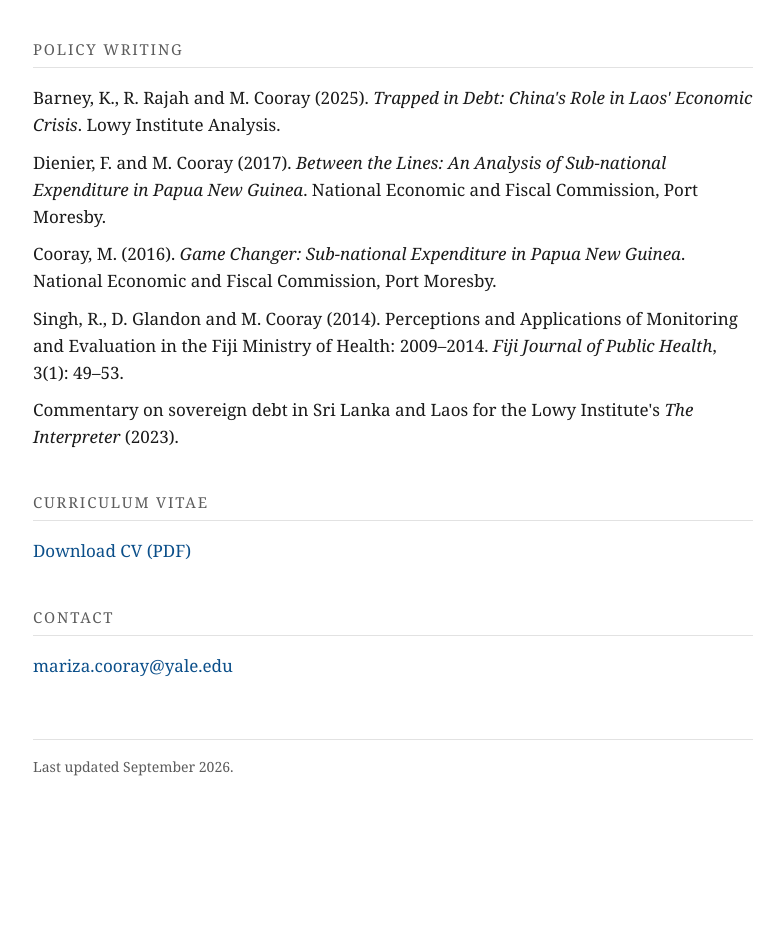
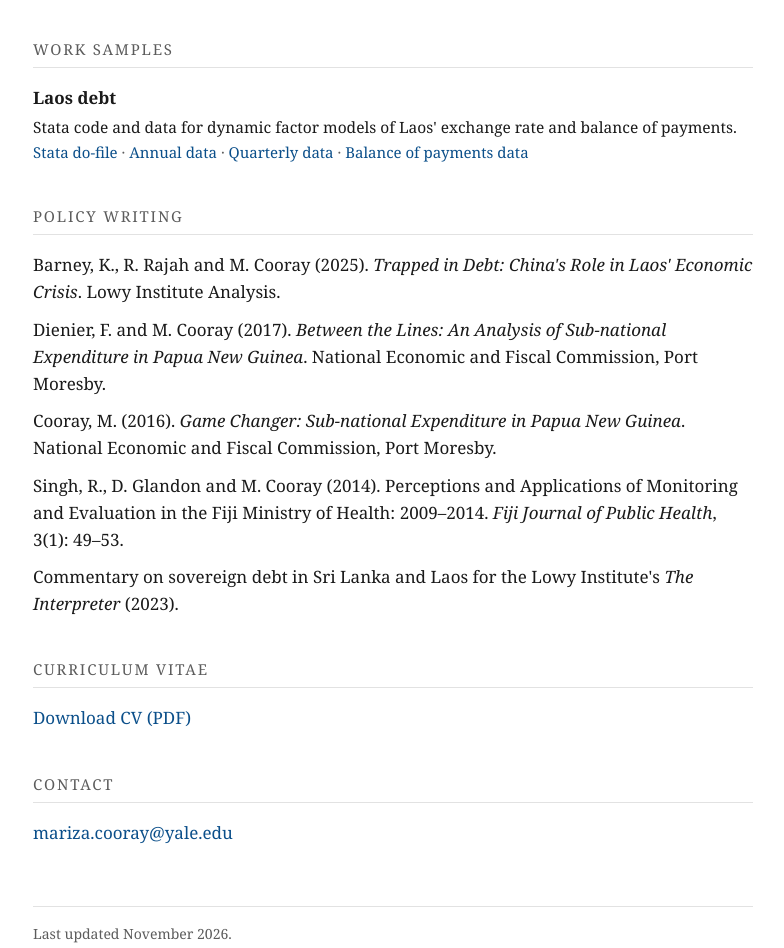
Before and after one commit to marizalcooray/marizalcooray.github.io, a plain HTML site: page index.html in a window 1280 px wide. Shown: the part 1255-2203 px from the top of the page, without its empty margins (247-1031 px from the left). Before the commit the page ends 2113 px from the top, so only its background shows below. Drawn offline with Linux system fonts and the light colour scheme.

Commit message:
Add Laos debt work samples (Stata DFM code and data)

```diff
--- a/index.html
+++ b/index.html
@@ -82,6 +82,7 @@
       <p class="role">Economist · M.A. International and Development Economics, Yale University (2027)</p>
       <nav>
         <a href="#research">Research</a>
+        <a href="#samples">Work samples</a>
         <a href="#policy">Policy writing</a>
         <a href="Cooray_CV.pdf">CV</a>
         <a href="#contact">Contact</a>
@@ -110,6 +111,14 @@
     <div class="abstract">Adds spatial contiguity to proxy means testing using Indonesian household data (2016–21). Cuts exclusion errors from 28 to 20 per cent relative to standard machine learning models.</div>
   </div>
 
+  <h2 id="samples">Work samples</h2>
+
+  <div class="paper">
+    <div class="title">Laos debt</div>
+    <div class="abstract">Stata code and data for dynamic factor models of Laos' exchange rate and balance of payments.</div>
+    <div class="meta"><a href="work-samples/laos-debt/Laos_DFM_v081024.do">Stata do-file</a> · <a href="work-samples/laos-debt/dby.xlsx">Annual data</a> · <a href="work-samples/laos-debt/dbq.xlsx">Quarterly data</a> · <a href="work-samples/laos-debt/dbbop.xlsx">Balance of payments data</a></div>
+  </div>
+
   <h2 id="policy">Policy writing</h2>
   <ul class="plain">
     <li>Barney, K., R. Rajah and M. Cooray (2025). <em>Trapped in Debt: China's Role in Laos' Economic Crisis</em>. Lowy Institute Analysis.</li>
@@ -125,7 +134,7 @@
   <h2 id="contact">Contact</h2>
   <p><a href="mailto:mariza.cooray@yale.edu">mariza.cooray@yale.edu</a></p>
 
-  <footer>Last updated September 2026.</footer>
+  <footer>Last updated November 2026.</footer>
 </div>
 </body>
 </html>
```
Also changed, not shown: 5 other files.
